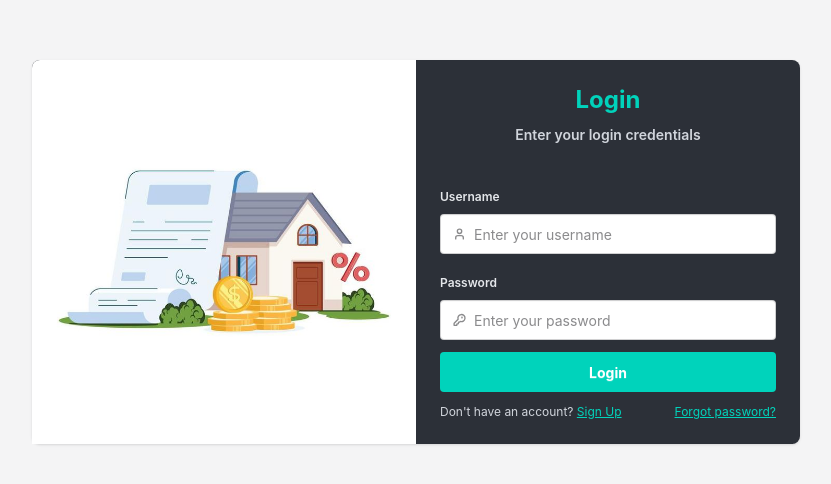
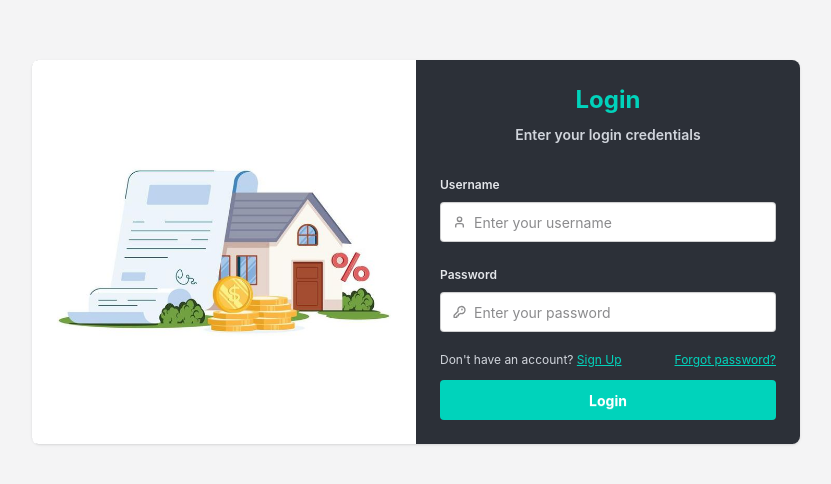
Before and after one commit to Jomerubaldo/BoardingHouse-Management-System, a React app in the folder frontend/: page /login in a window 1280 px wide. Shown: the part 148-632 px from the top of the page, without its empty margins (224-1055 px from the left). Built offline with nearby package versions, Linux system fonts and the light colour scheme; the HTML template or start-up script is replaced by a standard one.

Commit message:
fix: layout

```diff
--- a/frontend/src/pages/login/LoginPage.jsx
+++ b/frontend/src/pages/login/LoginPage.jsx
@@ -5,7 +5,7 @@ function LoginPage() {
     <div className="bg-[#F4F4F5] w-full min-h-screen flex items-center justify-center px-4 sm:px-10">
       <div className="card flex-col sm:flex-row bg-[#2C3038] shadow-sm w-full max-w-3xl min-h-96">
         {/* Image side - width constrained, object-cover para hindi ma-distort */}
-        <figure className="sm:w-96 w-full h-48 sm:h-auto rounded-r-none">
+        <figure className="sm:w-96 w-full h-48 sm:h-auto rounded-md rounded-r-none">
           <img
             src={LoginImageHouse}
             alt="Modern house exterior"
@@ -22,7 +22,7 @@ function LoginPage() {
           </p>
 
           <form>
-            <div className="flex flex-col gap-2">
+            <div className="flex flex-col gap-3">
               <fieldset className="fieldset">
                 <legend className="fieldset-legend text-gray-200">
                   <label htmlFor="username">Username</label>
@@ -96,14 +96,6 @@ function LoginPage() {
                   />
                 </label>
               </fieldset>
-
-              <button
-                type="submit"
-                className="btn btn-accent font-bold shadow-none border-none text-white"
-              >
-                Login
-              </button>
-
               <div className="flex justify-between mt-1">
                 <p className="text-xs text-gray-300">
                   Don't have an account?{' '}
@@ -118,6 +110,12 @@ function LoginPage() {
                   Forgot password?
                 </a>
               </div>
+              <button
+                type="submit"
+                className="btn btn-accent font-bold shadow-none border-none text-white"
+              >
+                Login
+              </button>
             </div>
           </form>
         </div>
```
